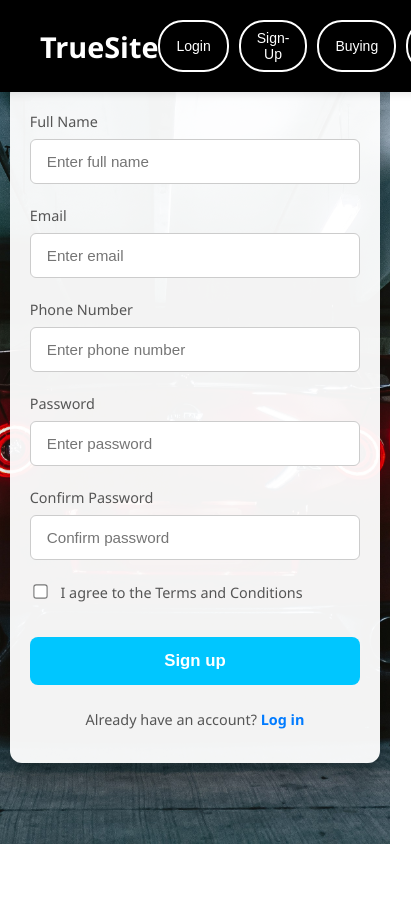
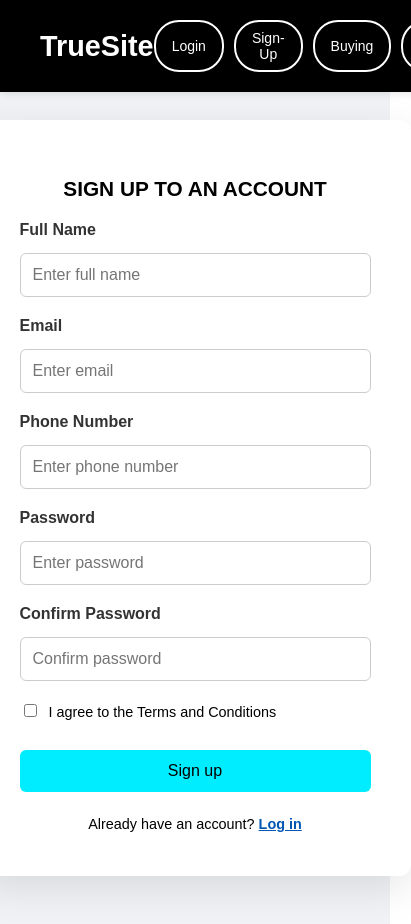
Before and after one commit to brndn117/Auth-system, a React (Create React App) app: page /signup in a window 390 px wide. Shown: the whole page, 411 px wide, since content can reach past the window. Before the commit the page ends 844 px from the top, so only its background shows below. Built offline with nearby package versions, Linux system fonts and the light colour scheme.

Commit message:
Sign up & login changes

```diff
--- a/src/Pages/LoginPage.css
+++ b/src/Pages/LoginPage.css
@@ -1,16 +1,23 @@
 .login-page {
   font-family: sans-serif;
-  background-color: #ffffff;
+  background-color: #f0f2f5;
   min-height: 100vh;
+  display: flex;
+  flex-direction: column;
+  align-items: center;
   padding-top: 80px;
 }
 
 .login-container {
+  background-color: #ffffff;
   max-width: 400px;
-  margin: auto;
+  width: 90%;
   padding: 40px;
-  border-radius: 8px;
+  border-radius: 12px;
+  box-shadow: 0 12px 40px rgba(0, 0, 0, 0.1);
   text-align: center;
+  margin-top: 40px;
+  z-index: 1;
 }
 
 .login-title {
@@ -108,4 +115,5 @@
 .bottom-links a {
   font-weight: bold;
   text-decoration: underline;
+  color: #0056b3;
 }
--- a/src/Pages/SignUpPage.css
+++ b/src/Pages/SignUpPage.css
@@ -1,246 +1,93 @@
 .signup-page {
-    font-family: 'Segoe UI', sans-serif;
-    background-image: url('../assets/jonathan-gallegos-5FGqfV6UjzI-unsplash.jpg');
-    background-size: cover;
-    background-position: center;
-    background-repeat: no-repeat;
+  font-family: sans-serif;
+  background-color: #f0f2f5;
   min-height: 100vh;
   display: flex;
-    align-items: center; /* Vertically center the container */
-    justify-content: flex-end; /* Push the container to the right */
-    padding-right: 5%; /* Add some padding from the right edge */
-    box-sizing: border-box; /* Include padding in the element's total width and height */
-    position: relative; /* Needed for positioning the Navbar if it's absolute */
+  flex-direction: column;
+  align-items: center;
+  padding-top: 80px;
 }
 
-/* === Form Container === */
 .signup-container {
-    background: rgba(255, 255, 255, 0.95); /* translucent white card */
-    max-width: 420px;
-    width: 90%; /* Allows it to be responsive on smaller screens */
-    padding: 40px 30px;
+  background-color: #ffffff;
+  max-width: 400px;
+  width: 90%;
+  padding: 40px;
   border-radius: 12px;
-    box-shadow: 0 8px 25px rgba(0, 0, 0, 0.25);
-    text-align: left; /* Align text to the left for labels and inputs */
-    box-sizing: border-box; /* Ensure padding doesn't increase total width beyond max-width */
+  box-shadow: 0 12px 40px rgba(0, 0, 0, 0.1);
+  text-align: center;
+  margin-top: 40px;
+  z-index: 1;
 }
 
-/* === Title (Removed as per image, now just labels) === */
-/* If you decide to add a title back, you can use this:
 .signup-title {
-    font-size: 1.6rem;
-    font-weight: 600;
-    margin-bottom: 25px;
-    color: #222;
-    text-align: center;
-}
-*/
-
-/* === Google Button (if you decide to use it) === */
-.google-btn {
-    background-color: #4285f4;
-    color: white;
-    border: none;
-    border-radius: 8px;
-    padding: 14px 22px;
-    font-size: 1rem;
-    width: 100%;
-    display: flex;
-    align-items: center;
-    justify-content: center;
-    gap: 12px;
-    cursor: pointer;
-    transition: background 0.3s ease;
-    margin-bottom: 25px;
+  font-size: 1.3rem;
+  margin-bottom: 20px;
 }
 
-.google-btn:hover {
-    background-color: #357ae8;
-}
-
-.google-icon {
-    width: 22px;
-    height: 22px;
-}
-
-/* === Divider (if you decide to use it) === */
-.divider {
-    display: flex;
-    align-items: center;
-    margin: 25px 0;
-    font-weight: 500;
-    color: #666;
-}
-
-.divider::before,
-.divider::after {
-    content: '';
-    flex: 1;
-    height: 1px;
-    background-color: #ddd;
-    margin: 0 12px;
-}
-
-/* === Form Inputs === */
 .signup-label {
   display: block;
-    font-size: 0.9rem;
-    color: #555;
-    margin-bottom: 8px;
-    font-weight: 500;
+  text-align: left;
+  margin-bottom: 6px;
+  font-weight: bold;
+  color: #333;
 }
 
 .signup-input {
   width: 100%;
-    padding: 13px 16px;
-    margin-bottom: 22px; /* Space below each input, including the new phoneNumber input */
+  padding: 12px;
+  margin: 8px 0 20px;
   border: 1px solid #ccc;
   border-radius: 6px;
-    font-size: 0.95rem;
-    outline: none;
-    transition: border-color 0.3s ease;
+  font-size: 1rem;
   box-sizing: border-box;
 }
 
-.signup-input:focus {
-    border-color: #007bff;
+.signup-btn {
+  width: 100%;
+  background-color: #00ecff;
+  color: #000;
+  border: none;
+  padding: 12px;
+  font-size: 1rem;
+  border-radius: 6px;
+  cursor: pointer;
+  margin-top: 10px;
+  margin-bottom: 20px;
 }
 
-/* === Terms and Conditions Checkbox === */
 .terms-checkbox {
   display: flex;
   align-items: center;
-    margin-bottom: 25px;
+  text-align: left;
   font-size: 0.9rem;
-    color: #555;
+  margin-bottom: 20px;
 }
 
-.terms-checkbox input[type="checkbox"] {
-    margin-right: 10px;
-    transform: scale(1.1);
+.terms-checkbox input {
+  margin-right: 8px;
 }
 
-/* === Sign Up Button === */
-.signup-btn {
-    background-color: #00c6ff;
-    color: white;
-    border: none;
-    border-radius: 8px;
-    padding: 14px 22px;
-    font-size: 1.05rem;
-    font-weight: 600;
-    width: 100%;
-    cursor: pointer;
-    transition: background 0.3s ease;
-    margin-top: 10px; /* Space above the button */
+.message {
+  margin-bottom: 20px;
+  font-weight: bold;
 }
 
-.signup-btn:hover {
-    background-color: #00aaff;
+.success {
+  color: green;
 }
 
-/* === Bottom Links (Already have an account? Log in) === */
-.bottom-links {
-    margin-top: 25px;
+.error {
+  color: rgb(177, 6, 6);
+}
+
+.bottom-links p {
+  margin: 4px 0;
   font-size: 0.9rem;
-    color: #555;
-    text-align: center;
 }
 
 .bottom-links a {
-    color: #007bff;
-    text-decoration: none;
-    font-weight: 600;
+  font-weight: bold;
+  text-decoration: underline;
+  color: #0056b3;
 }
-
-.bottom-links a:hover {
-    text-decoration: underline;
-}
-
-/* === Navbar styles === */
-/* Adjust .navbar-container to ensure it's not hidden by the signup-page flex alignment.
-   It's better if Navbar handles its own positioning, but if it's rendered directly
-   as a sibling to .signup-container within .signup-page, this ensures it's visible. */
-.navbar-container {
-    position: absolute; /* Position the navbar absolutely within .signup-page */
-    top: 0;
-    left: 0;
-    width: 100%;
-    padding: 20px 5%;
-    display: flex;
-    justify-content: space-between;
-    align-items: center;
-    color: white;
-    z-index: 10;
-}
-
-.navbar-logo {
-    font-size: 1.8rem;
-    font-weight: 700;
-    color: white;
-    text-decoration: none;
-}
-
-.navbar-links a {
-    color: white;
-    text-decoration: none;
-    margin-left: 30px;
-    font-weight: 500;
-    transition: color 0.3s ease;
-}
-
-.navbar-links a:hover {
-    color: #00c6ff;
-}
-
-.navbar-button {
-    background-color: transparent;
-    border: 2px solid white;
-    color: white;
-    padding: 10px 20px;
-    border-radius: 25px;
-    cursor: pointer;
-    transition: all 0.3s ease;
-}
-
-.navbar-button:hover {
-    background-color: white;
-    color: #00c6ff;
-}
-
-/* === NEW: Styles for Feedback Messages === */
-.message {
-    padding: 10px 15px;
-    margin-bottom: 20px;
-    border-radius: 8px;
-    font-size: 0.95rem;
-    font-weight: 500;
-    text-align: center;
-    word-wrap: break-word; /* Ensure long messages wrap */
-}
-
-.message.success {
-    background-color: #d4edda; /* Light green */
-    color: #155724; /* Dark green text */
-    border: 1px solid #c3e6cb;
-}
-
-.message.error {
-    background-color: #f8d7da; /* Light red */
-    color: #721c24; /* Dark red text */
-    border: 1px solid #f5c6cb;
-}
-
-
-/* Adjustments for responsiveness */
-@media (max-width: 768px) {
-    .signup-page {
-        justify-content: center; /* Center the form on smaller screens */
-        padding-right: 0;
-    }
-
-    .signup-container {
-        width: 95%; /* Wider on smaller screens */
-        padding: 30px 20px;
-    }
-}
--- a/src/Pages/SignUpPage.js
+++ b/src/Pages/SignUpPage.js
@@ -71,10 +71,10 @@ const SignUpPage = () => {
 
     return (
         <div className="signup-page">
-            <Navbar /> {/* Your Navbar component */}
+            <Navbar />
 
             <div className="signup-container">
-                {/* Wrap form elements in a <form> tag and attach onSubmit handler */}
+            <h2 className="signup-title">SIGN UP TO AN ACCOUNT</h2>
                 <form onSubmit={handleSignUp}>
                     {/* Display messages to the user */}
                     {message && <p className={`message ${message.includes('successful') ? 'success' : 'error'}`}>{message}</p>}
```
Lines whose indentation alone changed are shown as unchanged.
